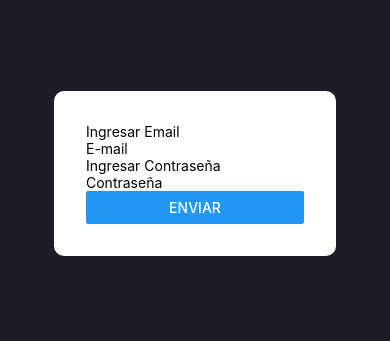
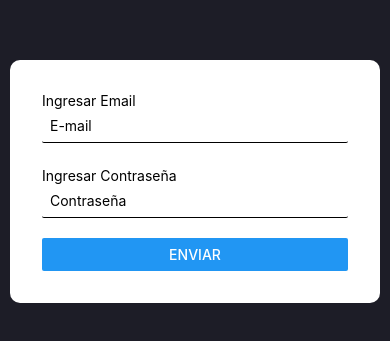
Before and after one commit to Gusabelu1/React-TP1, a React Native app: screen / in a window 390 px wide. Shown: the part 249-590 px from the top of the page. Built offline with nearby package versions, Linux system fonts and the light colour scheme; some icons are missing; what native-base would draw is missing.

Commit message:
Final Push

```diff
--- a/App.js
+++ b/App.js
@@ -1,8 +1,7 @@
 import { useState } from 'react';
 import { StyleSheet, Text, View } from 'react-native';
 import { NativeBaseProvider, VStack } from "native-base";
-import { HStack } from 'native-base';
-import Login from './views/Login.js';
+import Login from './views/login.js';
 import Busqueda from './views/busqueda.js';
 import Home from './views/home.js';
 import authContext from './contexts/authContext.js';
@@ -11,7 +10,7 @@ export default function App() {
   const [token, setToken] = useState(false)
   const [menu, setMenu] = useState([])
   const [precioTotal, setPrecioTotal] = useState(0)
-  const [promHealthScore, setPromHealthScore] = useState(0)
+  const [promTiempo, setPromTiempo] = useState(0)
 
   return (
     <NativeBaseProvider>
@@ -22,7 +21,7 @@ export default function App() {
               <Busqueda props={{menu, setMenu}}/>
             </View>
             <View style={{flex: 2}}>
-              <Home props={{menu, setMenu, precioTotal, setPrecioTotal, promHealthScore, setPromHealthScore}} style={{flex: 2}}/>
+              <Home props={{menu, setMenu, precioTotal, setPrecioTotal, promTiempo, setPromTiempo}} style={{flex: 2}}/>
             </View>
           </View>
         :
--- a/package.json
+++ b/package.json
@@ -19,6 +19,7 @@
     "react": "17.0.2",
     "react-dom": "17.0.2",
     "react-native": "0.68.2",
+    "react-native-awesome-alerts": "^2.0.0",
     "react-native-safe-area-context": "^3.3.2",
     "react-native-svg": "^12.1.1",
     "react-native-web": "0.17.7",
--- a/views/busqueda.js
+++ b/views/busqueda.js
@@ -1,7 +1,6 @@
-import { StatusBar } from 'expo-status-bar';
-import React, { useContext, useState } from 'react';
-import { StyleSheet, Text, View } from 'react-native';
-import { Button, TextInput, Alert, Modal, FlatList } from 'react-native-web';
+import React, { useState } from 'react';
+import { StyleSheet, View } from 'react-native';
+import { TextInput, FlatList } from 'react-native-web';
 import axios from 'axios';
 import Plato from './plato'
 
@@ -35,7 +34,7 @@ export default function platos({props}) {
       <TextInput
         style={styles.search}
         onChangeText={async (text) => {setPlatos(await onChangeFetchData(text))}}
-        placeholder="Escriba algún plato"
+        placeholder="Busque algún plato"
       />
       <FlatList
         data={platos}
@@ -57,6 +56,7 @@ const styles = StyleSheet.create({
 
     search: {
       color: '#fff',
+      textAlign: 'center',
       borderBottomWidth: '.1rem',
       borderBottomColor: '#fff',
       paddingVertical: '.5rem',
@@ -65,6 +65,5 @@ const styles = StyleSheet.create({
 
     platos: {
       paddingTop: '1rem',
-      // minHeight: '175%',
     }
   });
--- a/views/home.js
+++ b/views/home.js
@@ -1,12 +1,8 @@
-import { StatusBar } from 'expo-status-bar';
-import React, { useContext, useState } from 'react';
+import React from 'react';
 import { StyleSheet, Text, View } from 'react-native';
-import { Button, TextInput, Alert, FlatList } from 'react-native-web';
-import Busqueda from './busqueda.js'
-import axios from 'axios';
+import { FlatList } from 'react-native-web';
 import Plato from './plato';
 import { HStack, VStack } from 'native-base';
-import { maxWidth } from 'styled-system';
 
 export default function platos({props}) {
   const renderItem = ({ item }) => (
@@ -14,7 +10,7 @@ export default function platos({props}) {
   )
   let flatLists = [[], []];
   let precioTotal = 0;
-  let promHealthScore = 0;
+  let promTiempo = 0;
 
   for(let i=0; i < props.menu.length; i++) {
     if (props.menu[i]) {
@@ -32,17 +28,17 @@ export default function platos({props}) {
   props.setPrecioTotal(precioTotal.toFixed(2))
 
   props.menu.forEach(element => {
-    promHealthScore += element.healthScore
+    promTiempo += element.readyInMinutes
   })
-  promHealthScore /= props.menu.length
-  props.setPromHealthScore(promHealthScore.toFixed(0))
+  promTiempo /= props.menu.length
+  props.setPromTiempo(promTiempo.toFixed(0))
 
   return (
     <View style={styles.container}>
         <VStack space={1}>
           <View style={{marginTop: 10}}>
             <Text style={{color: '#fff'}}>Precio Total: ${props.precioTotal}</Text>
-            <Text style={{color: '#fff'}}>HealthScore Promedio: {props.promHealthScore}</Text>
+            <Text style={{color: '#fff'}}>Tiempo de Preparacion promedio: {props.promTiempo} minutos</Text>
           </View>
           <View style={{marginHorizontal: 10}}>
           <HStack space={4}>
@@ -67,6 +63,7 @@ export default function platos({props}) {
 
 const styles = StyleSheet.create({
   container: {
+    backgroundColor: '#1d1d27',
     textAlign: 'center'
   },
 
--- a/views/login.js
+++ b/views/login.js
@@ -1,11 +1,11 @@
-import { StatusBar } from 'expo-status-bar';
 import React, { useContext, useState } from 'react';
 import { StyleSheet, Text, View } from 'react-native';
-import { Button, TextInput, Alert } from 'react-native-web';
+import { Button, TextInput } from 'react-native-web';
 import axios from 'axios';
 import authContext from '../contexts/authContext.js';
+import Alert from "react-native-awesome-alerts";
 
-async function authenticate (email, password, setLoggingIn) {
+async function authenticate (email, password, setLoggingIn, setAlerta) {
     setLoggingIn(true)
     return axios.post('http://challenge-react.alkemy.org/', {
         email: email,
@@ -17,6 +17,7 @@ async function authenticate (email, password, setLoggingIn) {
     })
     .catch(() => {
         setLoggingIn(false)
+        setAlerta(true)
         return false;
     })
 }
@@ -25,10 +26,22 @@ export default function login() {
   const [email, setEmail] = useState('');
   const [passwd, setPasswd] = useState('');
   const [loggingIn, setLoggingIn] = useState(false);
+  const [alerta, setAlerta] = useState(false);
   const { setToken } = useContext(authContext);
 
   return (
     <View style={styles.container}>
+        <Alert
+            show={alerta}
+            message="Los datos ingresados son incorrectos o los campos estan vacíos."
+            closeOnTouchOutside={true}
+            onDismiss={() => {
+                setAlerta(false)
+            }}
+        />
+      { alerta ?
+        null
+      :
         <View style={styles.card}>
             <Text>Ingresar Email</Text>
             <TextInput
@@ -37,7 +50,7 @@ export default function login() {
                 value={email}
                 placeholder="E-mail"
             />
-        <Text>Ingresar Contraseña</Text>
+            <Text style={{marginTop: '1.5rem'}}>Ingresar Contraseña</Text>
             <TextInput
                 style={styles.input}
                 onChangeText={setPasswd}
@@ -45,19 +58,21 @@ export default function login() {
                 placeholder="Contraseña"
                 secureTextEntry={true}
                 />
+            <Text style={{marginVertical: 10}}></Text>
             <Button
                 title="Enviar"
                 onPress={async () => {
                     if (!email || !passwd) {
-                    console.log('error');
+                        setAlerta(true)
                     } else {
-                    const res = await authenticate(email, passwd, setLoggingIn);
+                        const res = await authenticate(email, passwd, setLoggingIn, setAlerta);
                         setToken(res)
                     }
                 }}
                 disabled={loggingIn}
                 ></Button>
         </View>
+      }
     </View>
   );
 }
@@ -73,6 +88,15 @@ const styles = StyleSheet.create({
     card: {
         backgroundColor: '#fff',
         padding: '2rem',
-        borderRadius: '10px',
+        borderRadius: 10,
+    },
+
+    input: {
+        borderRadius: 2,
+        borderBottomWidth: '.1rem',
+        borderBottomColor: '#000',
+        paddingVertical: '.5rem',
+        paddingRight: '5rem',
+        paddingLeft: '.5rem'
     }
   });
--- a/views/plato.js
+++ b/views/plato.js
@@ -1,4 +1,4 @@
-import React, { useContext, useState } from 'react';
+import React, { useState } from 'react';
 import { StyleSheet } from 'react-native';
 import { Button, Text, View, Image, Modal, Pressable } from 'react-native-web';
 import glutenFree from '../assets/gluten_free.png';
@@ -37,8 +37,7 @@ export default function plato({ data, added, menu, setMenu }) {
                 transparent={true}
                 visible={modalVisible}
                 onRequestClose={() => {
-                Alert.alert("Modal has been closed.");
-                setModalVisible(!modalVisible);
+                    setModalVisible(!modalVisible);
                 }}
             >
                 <View style={styles.centeredView}>
```
Also changed, not shown: components/Cards.jsx (deleted), 1 other file (tests, documents, lock files or other folders). Lines whose indentation alone changed are shown as unchanged.
